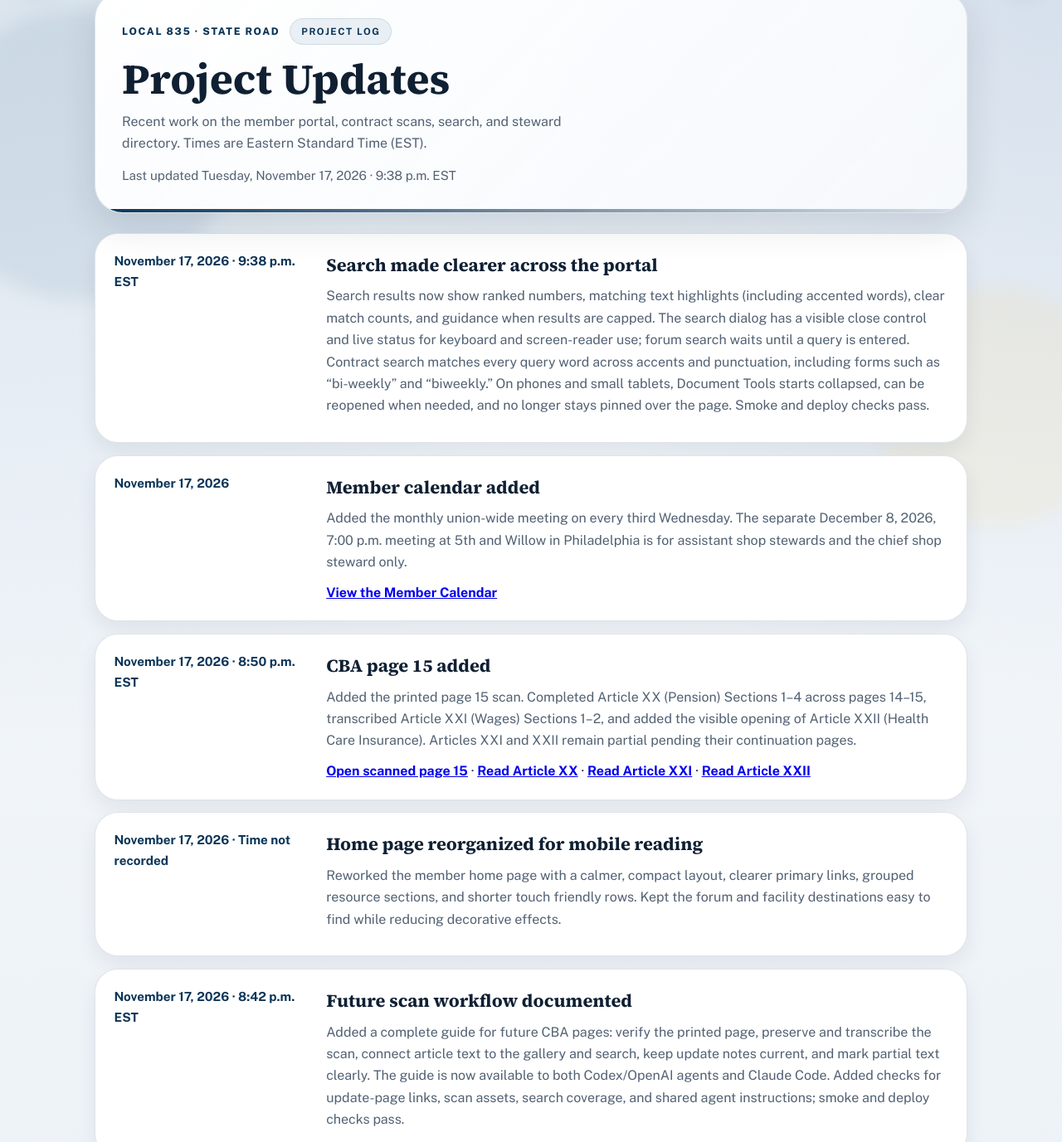
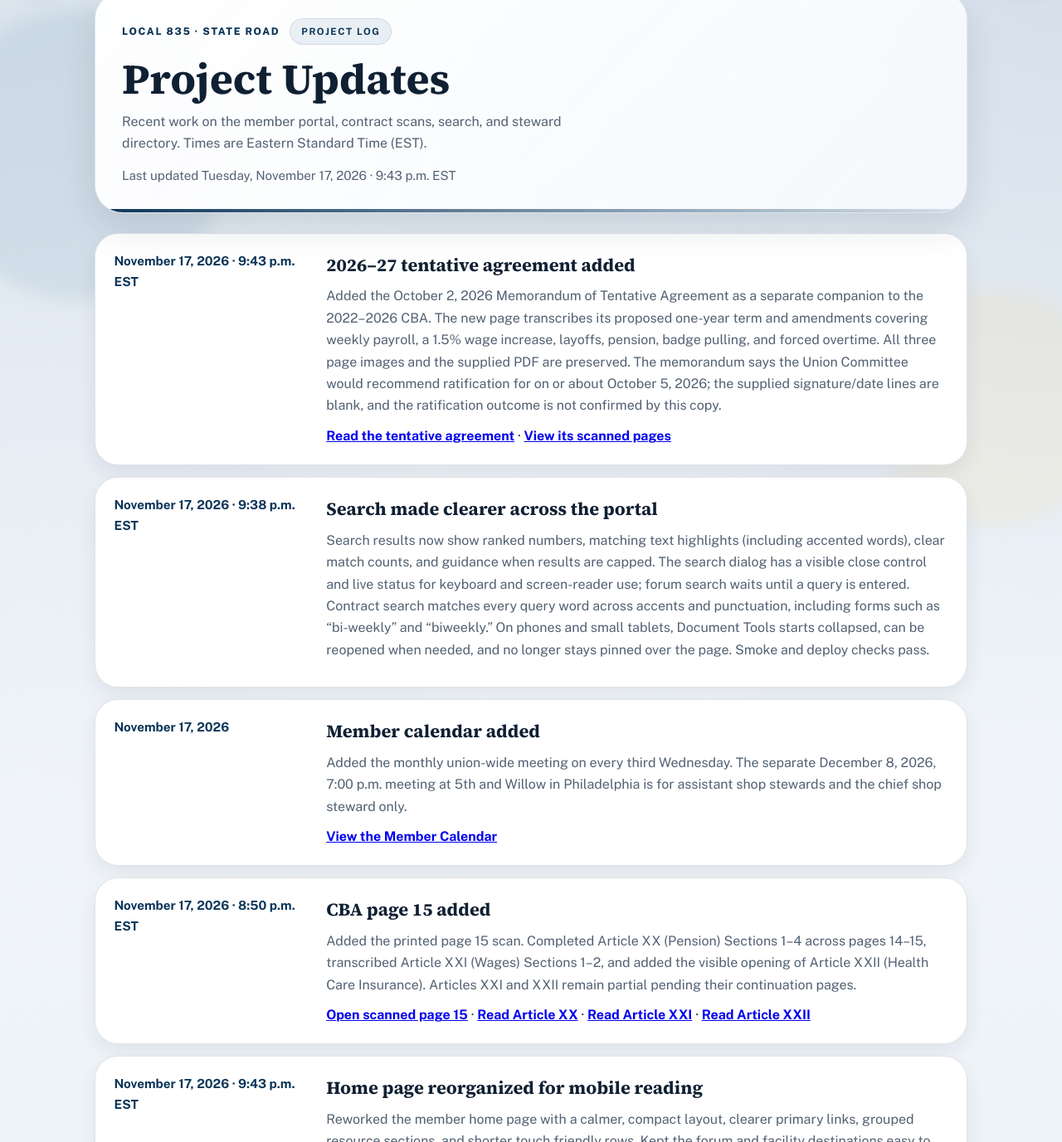
Before and after one commit to Otterdays/835, a website: page updates.html in a window 1280 px wide. Shown: the part 86-1463 px from the top of the page at 83% size. Drawn offline with nearby package versions, Linux system fonts and the light colour scheme.

Commit message:
docs: log tentative agreement update

```diff
--- a/updates.html
+++ b/updates.html
@@ -36,11 +36,21 @@
                 </div>
                 <h1>Project Updates</h1>
                 <p class="subtitle">Recent work on the member portal, contract scans, search, and steward directory. Times are Eastern Standard Time (EST).</p>
-                <p class="updates-last-edited">Last updated <time datetime="2026-11-17T21:38:00-05:00">Tuesday, November 17, 2026 · 9:38 p.m. EST</time></p>
+                <p class="updates-last-edited">Last updated <time datetime="2026-11-17T21:43:00-05:00">Tuesday, November 17, 2026 · 9:43 p.m. EST</time></p>
             </div>
         </header>
 
         <section class="updates-list" aria-label="Recent updates">
+            <article class="updates-entry">
+                <div class="updates-entry-time"><time datetime="2026-11-17T21:43:00-05:00">November 17, 2026 · 9:43 p.m. EST</time></div>
+                <div class="updates-entry-content">
+                    <h2>2026–27 tentative agreement added</h2>
+                    <p>Added the October 2, 2026 Memorandum of Tentative Agreement as a separate companion to the 2022–2026 CBA. The new page transcribes its proposed one-year term and amendments covering weekly payroll, a 1.5% wage increase, layoffs, pension, badge pulling, and forced overtime. All three page images and the supplied PDF are preserved. The memorandum says the Union Committee would recommend ratification for on or about October 5, 2026; the supplied signature/date lines are blank, and the ratification outcome is not confirmed by this copy.</p>
+                    <a href="agreement-2026-27.html">Read the tentative agreement</a>
+                    <span aria-hidden="true"> · </span>
+                    <a href="scans.html?item=ta-2026-27-p1">View its scanned pages</a>
+                </div>
+            </article>
             <article class="updates-entry">
                 <div class="updates-entry-time"><time datetime="2026-11-17T21:38:00-05:00">November 17, 2026 · 9:38 p.m. EST</time></div>
                 <div class="updates-entry-content">
@@ -73,7 +83,7 @@
             </article>
 
             <article class="updates-entry">
-                <div class="updates-entry-time"><time datetime="2026-11-17">November 17, 2026 · Time not recorded</time></div>
+                <div class="updates-entry-time"><time datetime="2026-11-17T21:43:00-05:00">November 17, 2026 · 9:43 p.m. EST</time></div>
                 <div class="updates-entry-content">
                     <h2>Home page reorganized for mobile reading</h2>
                     <p>Reworked the member home page with a calmer, compact layout, clearer primary links, grouped resource sections, and shorter touch friendly rows. Kept the forum and facility destinations easy to find while reducing decorative effects.</p>
```
